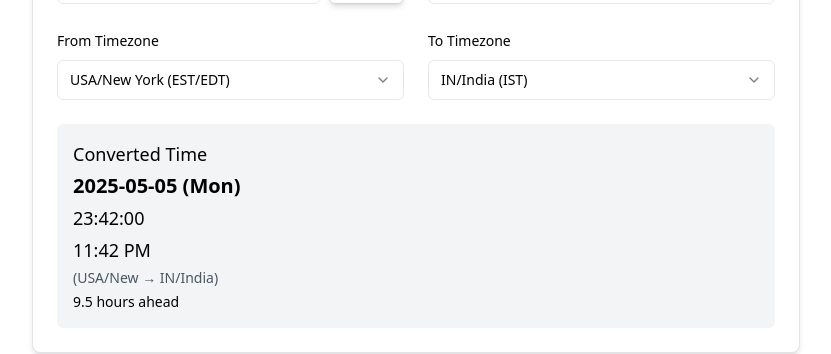
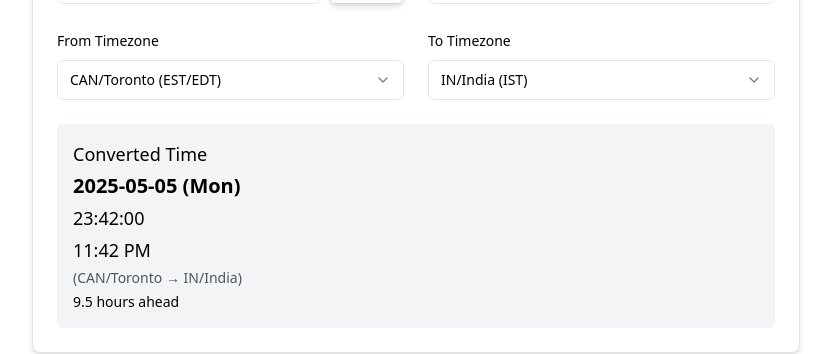
Before and after one commit to aziddy/time-date, a React (Vite) app: page / in a window 1280 px wide. Shown: the part 306-660 px from the top of the page, without its empty margins (224-1055 px from the left). Built offline with nearby package versions, Linux system fonts and the light colour scheme.

Commit message:
Rearranged timezones

```diff
--- a/src/components/TimezoneConverter.tsx
+++ b/src/components/TimezoneConverter.tsx
@@ -20,18 +20,16 @@ dayjs.extend(timezone);
 
 // Common timezones with country codes
 const TIMEZONES = [
-    { value: "America/New_York", label: "New York (EST/EDT)", country: "USA" },
+    { value: "America/Toronto", label: "Toronto (EST/EDT)", country: "CAN" },
+    { value: "Europe/London", label: "London (GMT/BST)", country: "UK" },
+    { value: "Europe/Berlin", label: "Germany/Berlin (CET/CEST)", country: "DE" },
+    { value: "Asia/Kolkata", label: "India (IST)", country: "IN" },
     { value: "America/Chicago", label: "Chicago (CST/CDT)", country: "USA" },
     { value: "America/Denver", label: "Denver (MST/MDT)", country: "USA" },
     { value: "America/Los_Angeles", label: "Los Angeles (PST/PDT)", country: "USA" },
-    { value: "Europe/London", label: "London (GMT/BST)", country: "UK" },
     { value: "Europe/Paris", label: "Paris (CET/CEST)", country: "FR" },
-    { value: "Europe/Berlin", label: "Berlin (CET/CEST)", country: "DE" },
-    { value: "Europe/Munich", label: "Munich (CET/CEST)", country: "DE" },
-    { value: "Europe/Frankfurt", label: "Frankfurt (CET/CEST)", country: "DE" },
     { value: "Asia/Tokyo", label: "Tokyo (JST)", country: "JP" },
     { value: "Asia/Shanghai", label: "Shanghai (CST)", country: "CN" },
-    { value: "Asia/Kolkata", label: "India (IST)", country: "IN" },
     { value: "Australia/Sydney", label: "Sydney (AEST/AEDT)", country: "AU" },
     { value: "Pacific/Auckland", label: "Auckland (NZST/NZDT)", country: "NZ" },
 ];
@@ -39,7 +37,7 @@ const TIMEZONES = [
 const TimezoneConverter = () => {
     const [date, setDate] = useState(format(new Date(), "yyyy-MM-dd"));
     const [time, setTime] = useState(format(new Date(), "HH:mm"));
-    const [sourceTimezone, setSourceTimezone] = useState("America/New_York");
+    const [sourceTimezone, setSourceTimezone] = useState("America/Toronto");
     const [targetTimezone, setTargetTimezone] = useState("Asia/Kolkata");
     const [convertedTime, setConvertedTime] = useState<{
         date: string;
```
